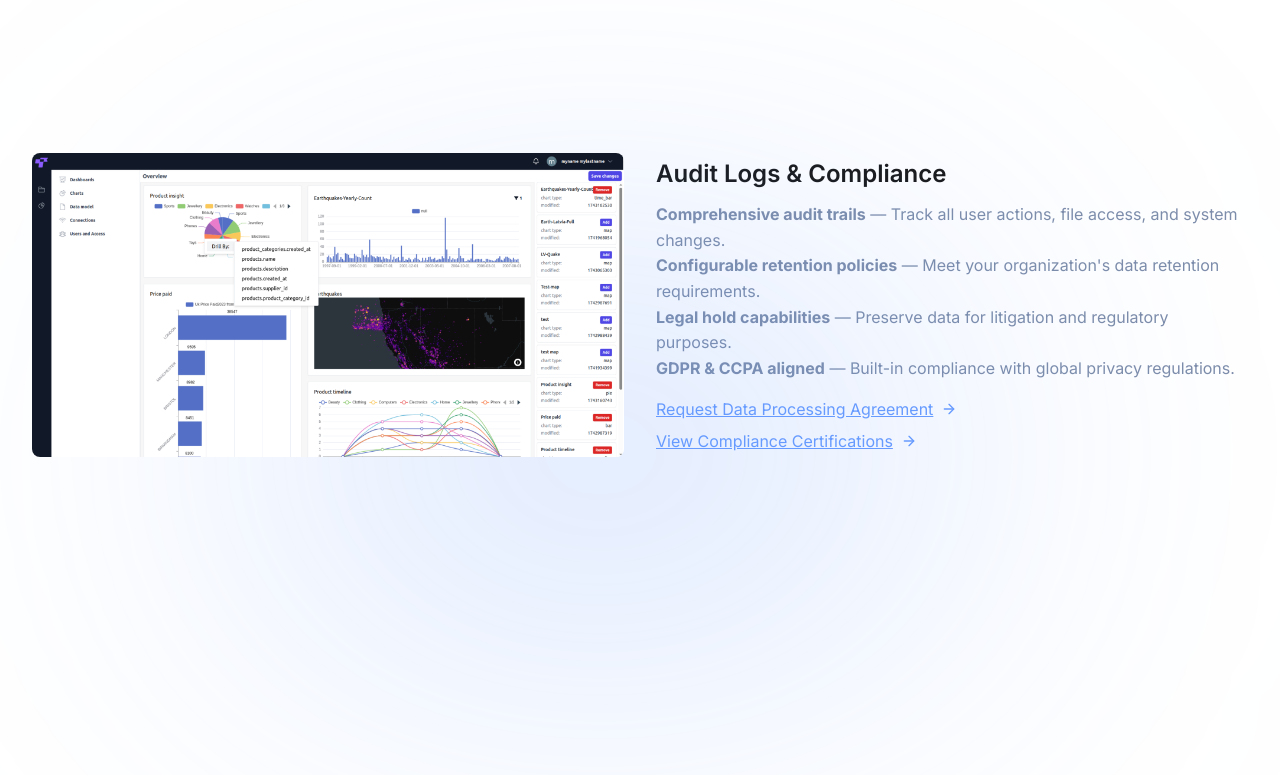
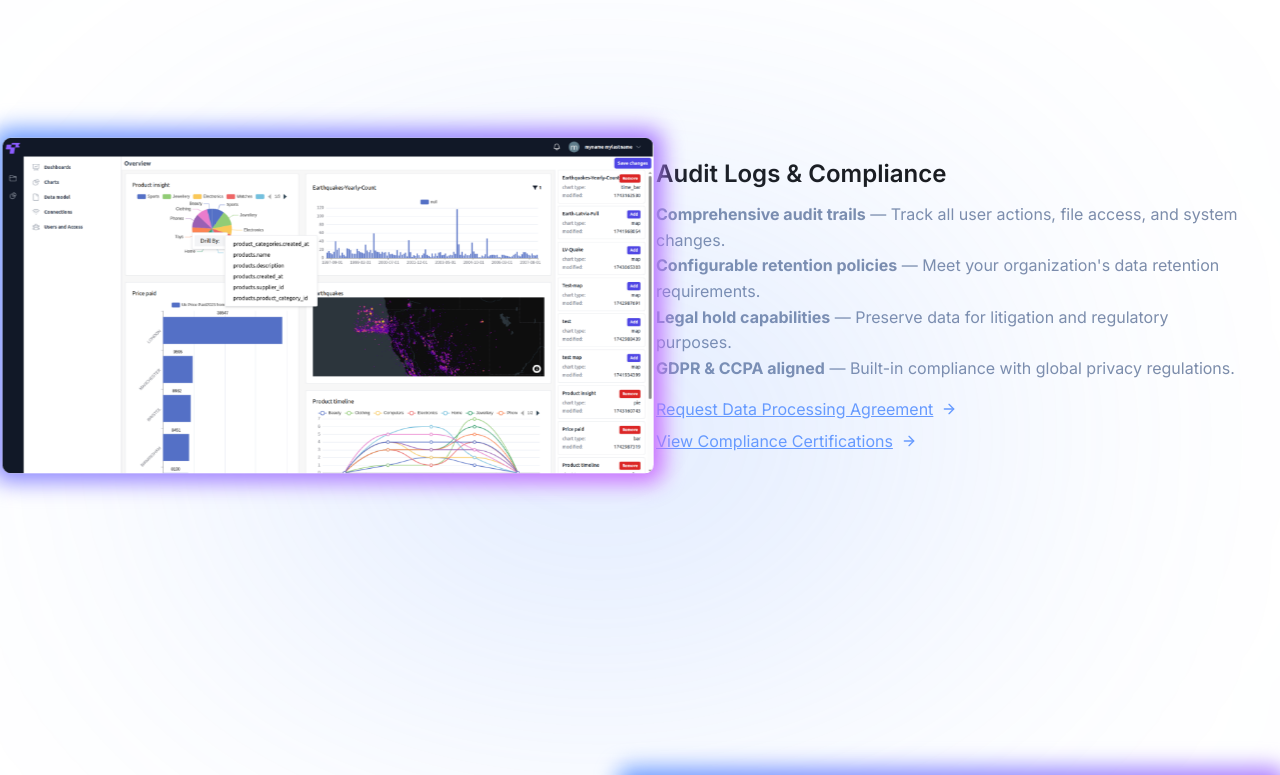
Before and after one commit to penyerang39/cospace, a Next.js app: page /security in a window 1280 px wide. Shown: the part 2160-2935 px from the top of the page. Built offline with nearby package versions, Linux system fonts and the light colour scheme.

Commit message:
animaions routing

```diff
--- /dev/null
+++ b/app/admin/layout.tsx
@@ -0,0 +1,11 @@
+'use client';
+
+import { SessionProvider } from 'next-auth/react';
+
+export default function AdminLayout({
+  children,
+}: {
+  children: React.ReactNode;
+}) {
+  return <SessionProvider>{children}</SessionProvider>;
+}
--- a/app/admin/page.tsx
+++ b/app/admin/page.tsx
@@ -1,19 +1,38 @@
 'use client';
 
-import { useEffect } from 'react';
+import { useEffect, useState } from 'react';
 import { useRouter } from 'next/navigation';
+import { useSession } from 'next-auth/react';
 
 export default function AdminPage() {
   const router = useRouter();
+  const { data: session, status } = useSession();
+  const [isRedirecting, setIsRedirecting] = useState(false);
 
   useEffect(() => {
-    // Redirect to login page
-    router.push('/admin/login');
-  }, [router]);
+    if (status === 'loading') return;
 
-  return (
-    <div className="min-h-screen flex items-center justify-center bg-background px-4">
-      <div className="text-foreground">Redirecting to login...</div>
-    </div>
-  );
+    if (status === 'authenticated' && session) {
+      // User is authenticated, redirect to TinaCMS admin
+      setIsRedirecting(true);
+      window.location.href = '/admin/index.html';
+    } else if (status === 'unauthenticated') {
+      // User is not authenticated, redirect to login
+      setIsRedirecting(true);
+      router.push('/admin/login');
+    }
+  }, [status, session, router]);
+
+  if (status === 'loading' || isRedirecting) {
+    return (
+      <div className="min-h-screen flex items-center justify-center bg-background px-4">
+        <div className="text-center">
+          <div className="inline-block w-8 h-8 border-4 border-primary border-t-transparent rounded-full animate-spin mb-4"></div>
+          <p className="body-text text-muted">Loading...</p>
+        </div>
+      </div>
+    );
+  }
+
+  return null;
 }
--- a/app/components/AutoReveal.tsx
+++ b/app/components/AutoReveal.tsx
@@ -5,7 +5,7 @@ import { useEffect } from 'react';
 /**
  * AutoReveal
  * Globally observes common sections and items and applies gentle fade-up animations
- * when they become visible. Respects prefers-reduced-motion.
+ * when they become visible. Also handles gradient border effects for middle viewport.
  */
 export default function AutoReveal() {
   useEffect(() => {
@@ -156,6 +156,64 @@ export default function AutoReveal() {
       });
     });
 
+    // Gradient Border Effect Observer - Middle 40% viewport detection
+    const gradientSelectors = [
+      '.card-gradient-wrapper:not([data-no-gradient])',
+      '.card-feature-with-gradient:not([data-no-gradient])',
+      '.gradient-border:not([data-no-gradient])'
+    ].join(',');
+
+    const gradientElements = Array.from(document.querySelectorAll<HTMLElement>(gradientSelectors));
+
+    if (gradientElements.length > 0) {
+      // Middle 40% viewport: 30% from top to 70% from top
+      const gradientRootMargin = '-30% 0px -30% 0px';
+
+      const gradientObserver = new IntersectionObserver((entries) => {
+        for (const entry of entries) {
+          const target = entry.target as HTMLElement;
+          if (entry.isIntersecting) {
+            // Element is in the middle 40% of viewport
+            target.classList.add('gradient-active');
+          } else {
+            // Element has left the middle 40% of viewport
+            target.classList.remove('gradient-active');
+          }
+        }
+      }, {
+        root: null,
+        threshold: 0.1,
+        rootMargin: gradientRootMargin
+      });
+
+      gradientElements.forEach((el) => gradientObserver.observe(el));
+
+      // Handle dynamically added gradient elements
+      const gradientMutationObserver = new MutationObserver((mutations) => {
+        for (const mutation of mutations) {
+          mutation.addedNodes.forEach((node) => {
+            if (!(node instanceof HTMLElement)) return;
+
+            if (node.matches(gradientSelectors)) {
+              gradientObserver.observe(node);
+            }
+
+            const subtree = node.querySelectorAll<HTMLElement>(gradientSelectors);
+            subtree.forEach((el) => gradientObserver.observe(el));
+          });
+        }
+      });
+
+      gradientMutationObserver.observe(document.body, { childList: true, subtree: true });
+
+      return () => {
+        observer.disconnect();
+        mutationObserver.disconnect();
+        gradientObserver.disconnect();
+        gradientMutationObserver.disconnect();
+      };
+    }
+
     return () => {
       observer.disconnect();
       mutationObserver.disconnect();
--- a/app/globals.css
+++ b/app/globals.css
@@ -230,8 +230,18 @@ html {
   animation: gradientRotate 6s ease-in-out infinite;
 }
 
-.card-gradient-wrapper:hover::before {
+.card-gradient-wrapper.gradient-active::before {
   opacity: 1;
+}
+
+.card-gradient-wrapper.gradient-active {
+  transition: transform 300ms ease;
+}
+
+@media (min-width: 768px) {
+  .card-gradient-wrapper.gradient-active {
+    transform: scale(1.1);
+  }
 }
 
 
@@ -272,8 +282,18 @@ html {
   animation: gradientRotate 6s ease-in-out infinite;
 }
 
-.card-feature-with-gradient:hover::before {
+.card-feature-with-gradient.gradient-active::before {
   opacity: 1;
+}
+
+.card-feature-with-gradient.gradient-active {
+  transition: transform 300ms ease;
+}
+
+@media (min-width: 768px) {
+  .card-feature-with-gradient.gradient-active {
+    transform: scale(1.1);
+  }
 }
 
 
@@ -413,8 +433,18 @@ html {
   animation: gradientRotate 6s ease-in-out infinite;
 }
 
-.gradient-border:hover::before {
+.gradient-border.gradient-active::before {
   opacity: 1;
+}
+
+.gradient-border.gradient-active {
+  transition: transform 300ms ease;
+}
+
+@media (min-width: 768px) {
+  .gradient-border.gradient-active {
+    transform: scale(1.1);
+  }
 }
 
 
@@ -441,17 +471,8 @@ html {
   0% {
     background: linear-gradient(var(--gradient-start, 135deg), var(--accent), #cc67ff);
   }
-  25% {
-    background: linear-gradient(calc(var(--gradient-start, 135deg) + 15deg), var(--accent), #cc67ff);
-  }
-  50% {
-    background: linear-gradient(calc(var(--gradient-start, 135deg) + 30deg), var(--accent), #cc67ff);
-  }
-  75% {
-    background: linear-gradient(calc(var(--gradient-start, 135deg) + 15deg), var(--accent), #cc67ff);
-  }
   100% {
-    background: linear-gradient(var(--gradient-start, 135deg), var(--accent), #cc67ff);
+    background: linear-gradient(calc(var(--gradient-start, 135deg) + 360deg), var(--accent), #cc67ff);
   }
 }
 
```
